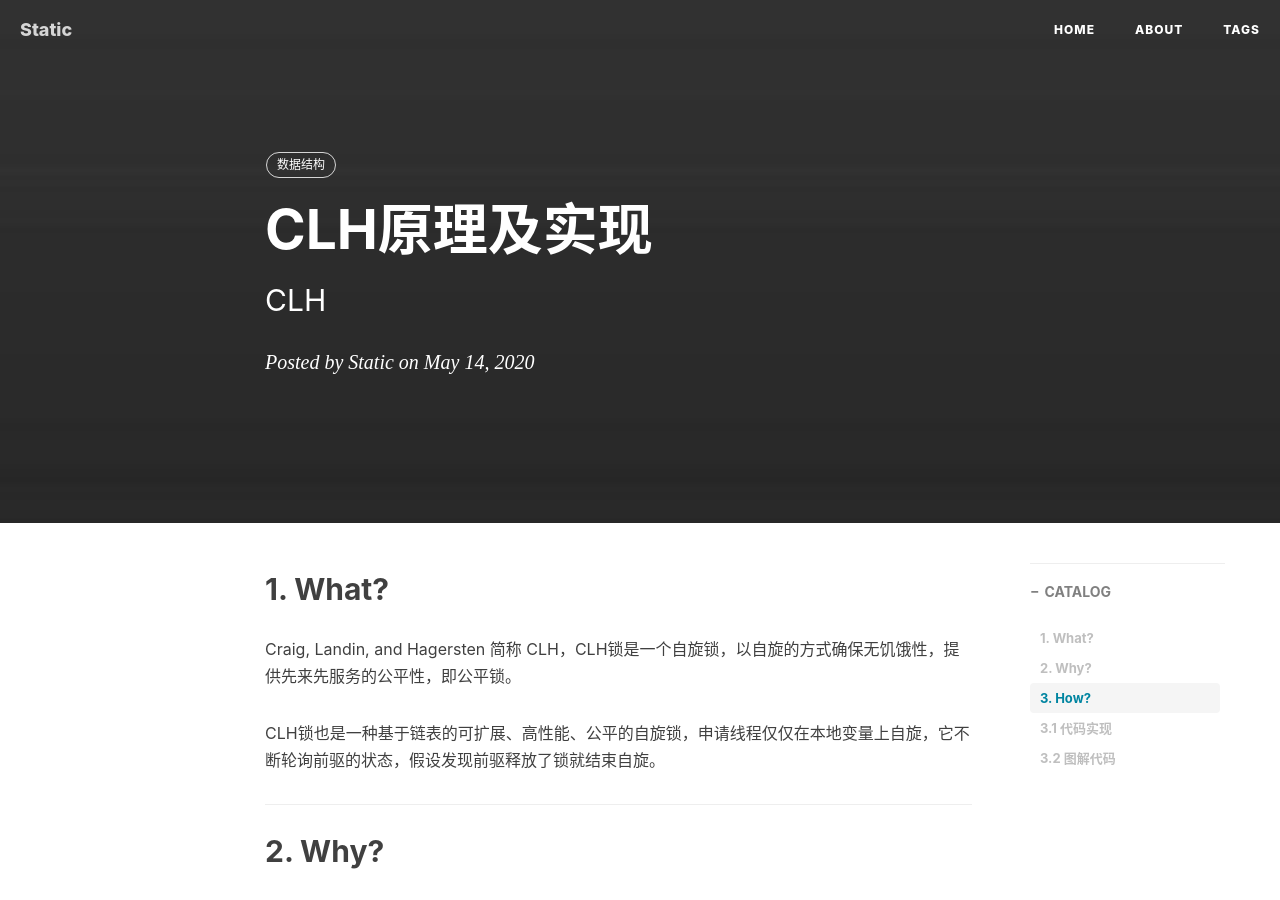
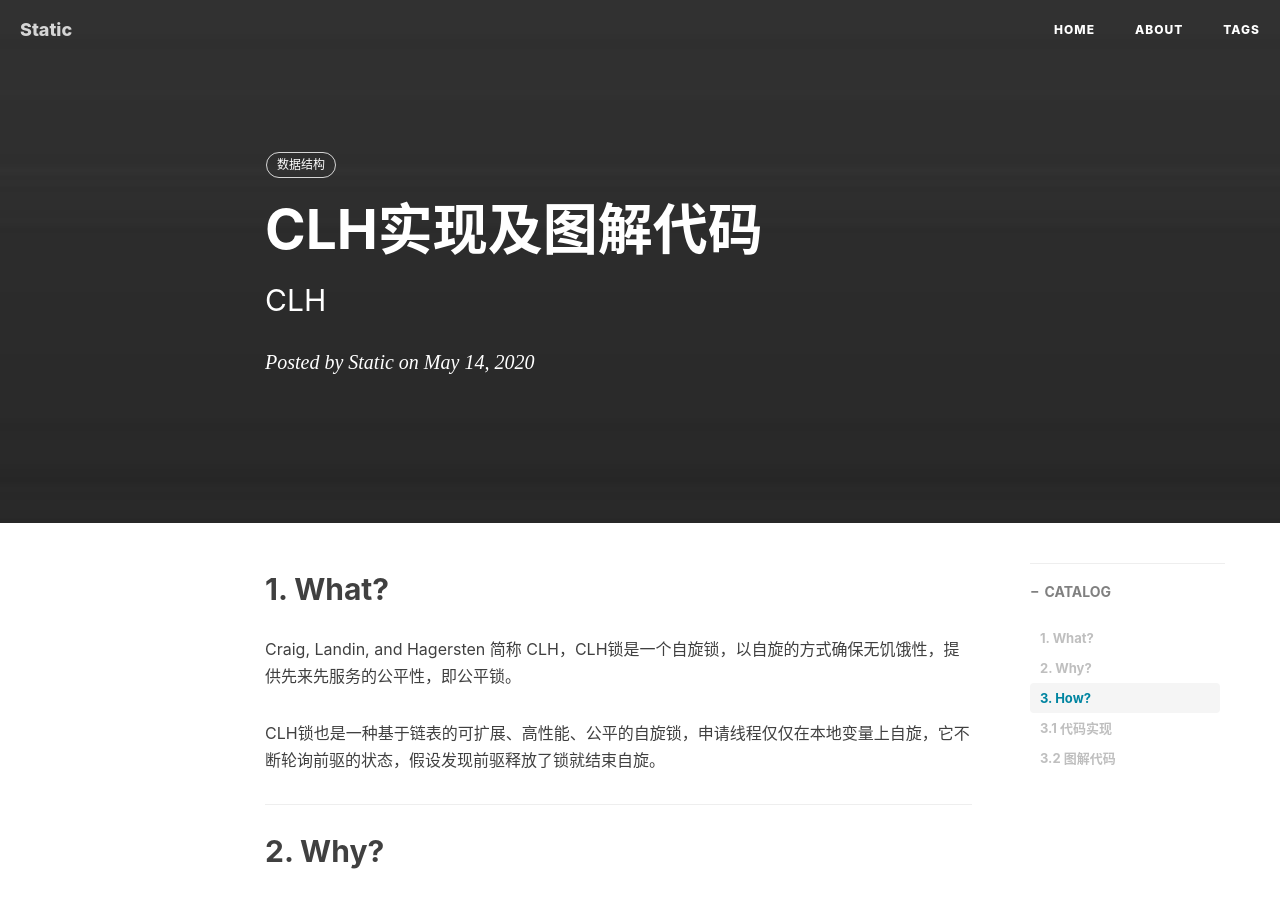
Before and after one commit to whvixd/qilixiang.github.io, a Jekyll site: the page built from _posts/2020-05-14-CLH.md, in a window 1280 px wide and 900 px high. Built offline with Jekyll 4.4.1, drawn with Linux system fonts in a browser that asks for light colours; nearby versions of some CDN libraries; comment, search, counter and statistics services are not loaded.

Commit message:
修改标题

```diff
--- a/_posts/2020-05-14-CLH.md
+++ b/_posts/2020-05-14-CLH.md
@@ -1,6 +1,6 @@
 ---
 layout:     post
-title:      CLH原理及实现
+title:      CLH实现及图解代码
 subtitle:   CLH
 date:       2020-05-14
 author:     Static
```
